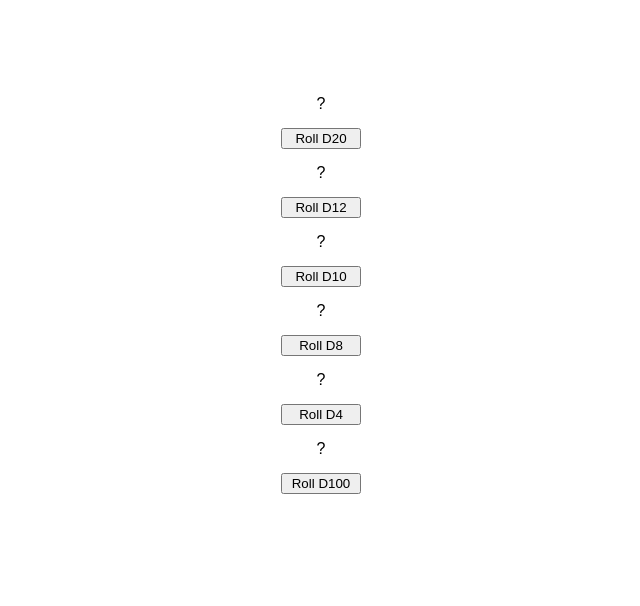
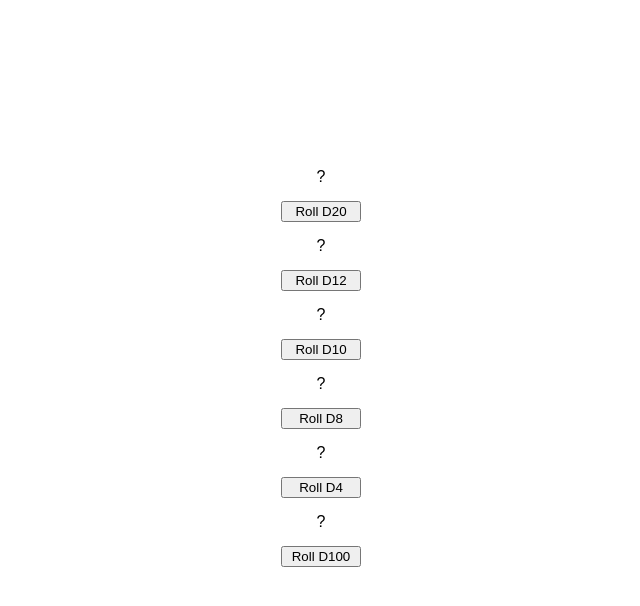
Before and after one commit to austinparvin/dice-roller-react, a React (Create React App) app: page / in a window 1280 px wide. Shown: the top 606 px of the page, without its empty margins (319-959 px from the left). Built offline with nearby package versions, Linux system fonts and the light colour scheme.

Commit message:
final touches css

```diff
--- a/src/index.css
+++ b/src/index.css
@@ -11,6 +11,7 @@ body {
   min-height: 100%;
   display: flex;
   justify-content: center;
+  align-items: center;
 }
 
 main {
@@ -18,7 +19,7 @@ main {
   display: flex;
   flex-direction: column;
   justify-content: center;
-  margin-top: 5rem;
+  margin-bottom: 5rem;
 }
 
 main p {
```
